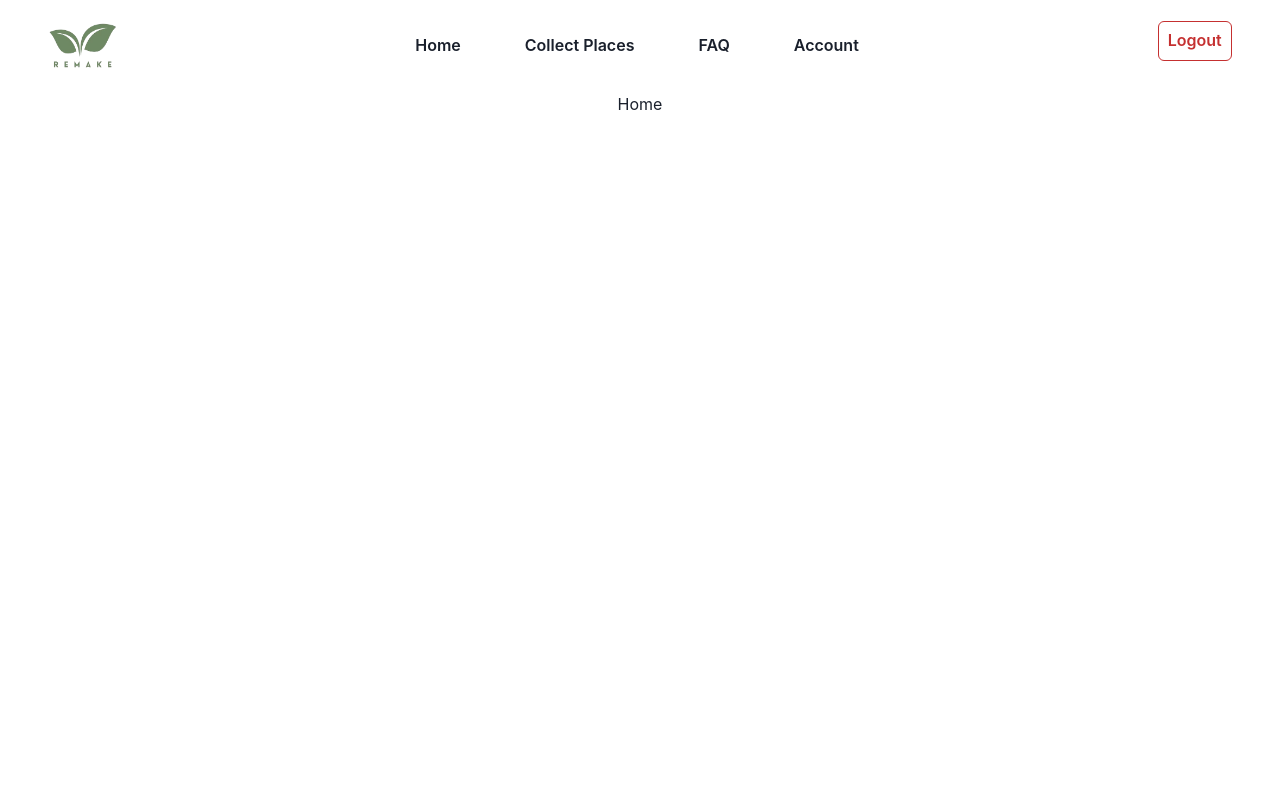
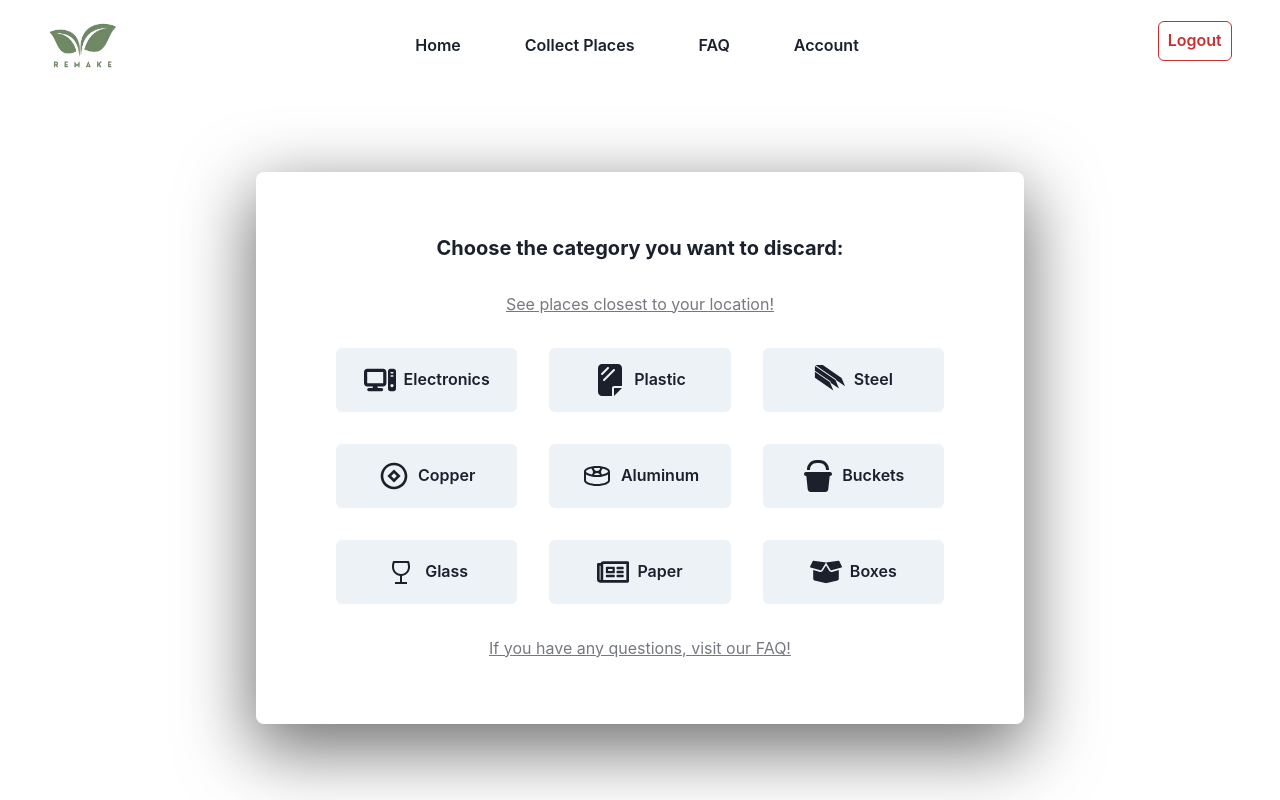
Before and after one commit to RenanPaixao/remake-web, a React (Vite) app: page / in a window 1280 px wide. Built offline with nearby package versions, Linux system fonts and the light colour scheme; no server answers.

Commit message:
feat: Create home page

```diff
--- a/src/pages/Home.tsx
+++ b/src/pages/Home.tsx
@@ -1,4 +1,34 @@
+import { Center, Flex, Heading, Text } from '@chakra-ui/react'
+import { CategoryList } from '../components/CategoryItem/CategoryList.tsx'
+import { TheLink } from '../components/TheLink/TheLink.tsx'
 
 export const Home = () => {
-  return <h1>Home</h1>
+  return (
+    <Center mt={20}>
+      <Flex
+        boxShadow='rgba(0, 0, 0, 0.56) 0px 22px 70px 4px'
+        maxW={'880px'}
+        w='60%'
+        borderRadius='8px'
+        p='4rem 5rem'
+        direction='column'
+        gap='2rem'
+      >
+        <Heading w='100%' size='md' colorScheme='red' textAlign='center'>
+          Choose the category you want to discard:
+        </Heading>
+        <Text textDecoration={'underline'} opacity='60%'>
+          <TheLink to={'/collect-places'}>
+            See places closest to your location!
+          </TheLink>
+        </Text>
+        <CategoryList />
+        <Text textDecoration={'underline'} opacity='60%'>
+          <TheLink to={'/faq'}>
+            If you have any questions, visit our FAQ!
+          </TheLink>
+        </Text>
+      </Flex>
+    </Center>
+  )
 }
```
